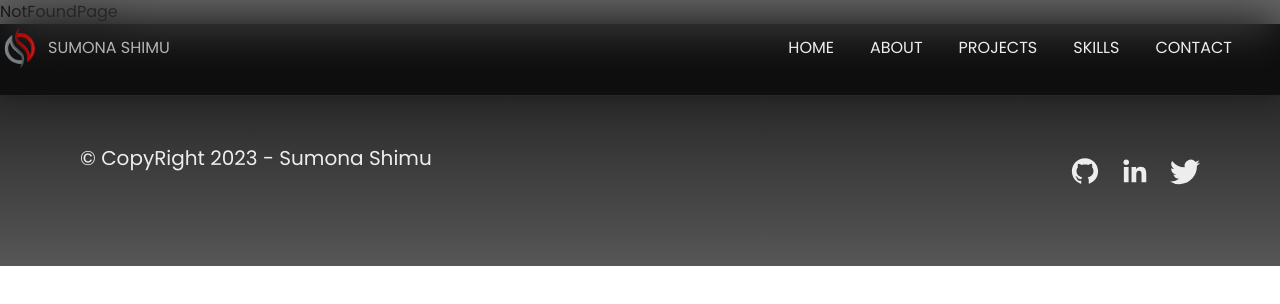
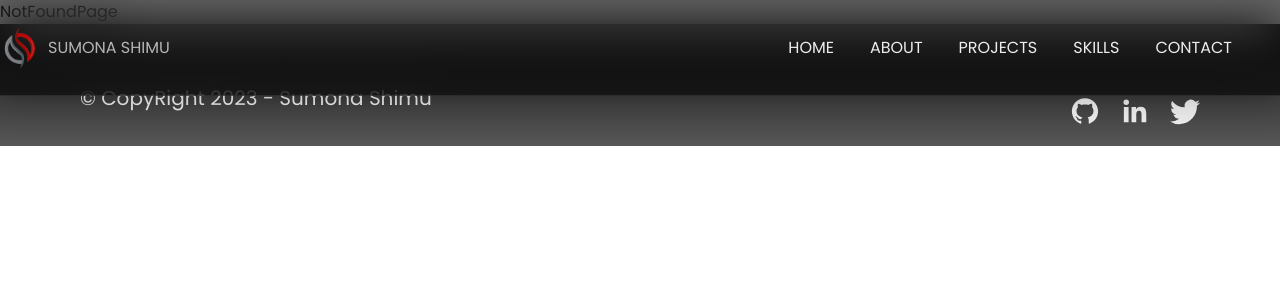
Before and after one commit to SumonaShimu/portfolio-nextjs, a Next.js app: page / in a window 1280 px wide. Shown: the top 304 px of the page. Built offline with nearby package versions, Linux system fonts and the light colour scheme.

Commit message:
footer changed

```diff
--- a/components/Footer.tsx
+++ b/components/Footer.tsx
@@ -13,7 +13,7 @@ const Footer = () => {
       initial={{ borderRadius:'0' }}
       whileInView={{ borderRadius:'0' }}
       transition={{ ease: "easeInOut", duration: 1 }}
-      className="wrapper section-padding bg-gradient-to-b from-dark to-accent/90 text-light w-full"
+      className="wrapper section-padding lg:py-5 bg-gradient-to-b from-dark to-accent/90 text-light w-full"
     >
       <div className="mt-10 flex flex-col lg:flex-row justify-between items-start px-20 text-lg md:text-xl">
         <div className="overflow-hidden">
```
